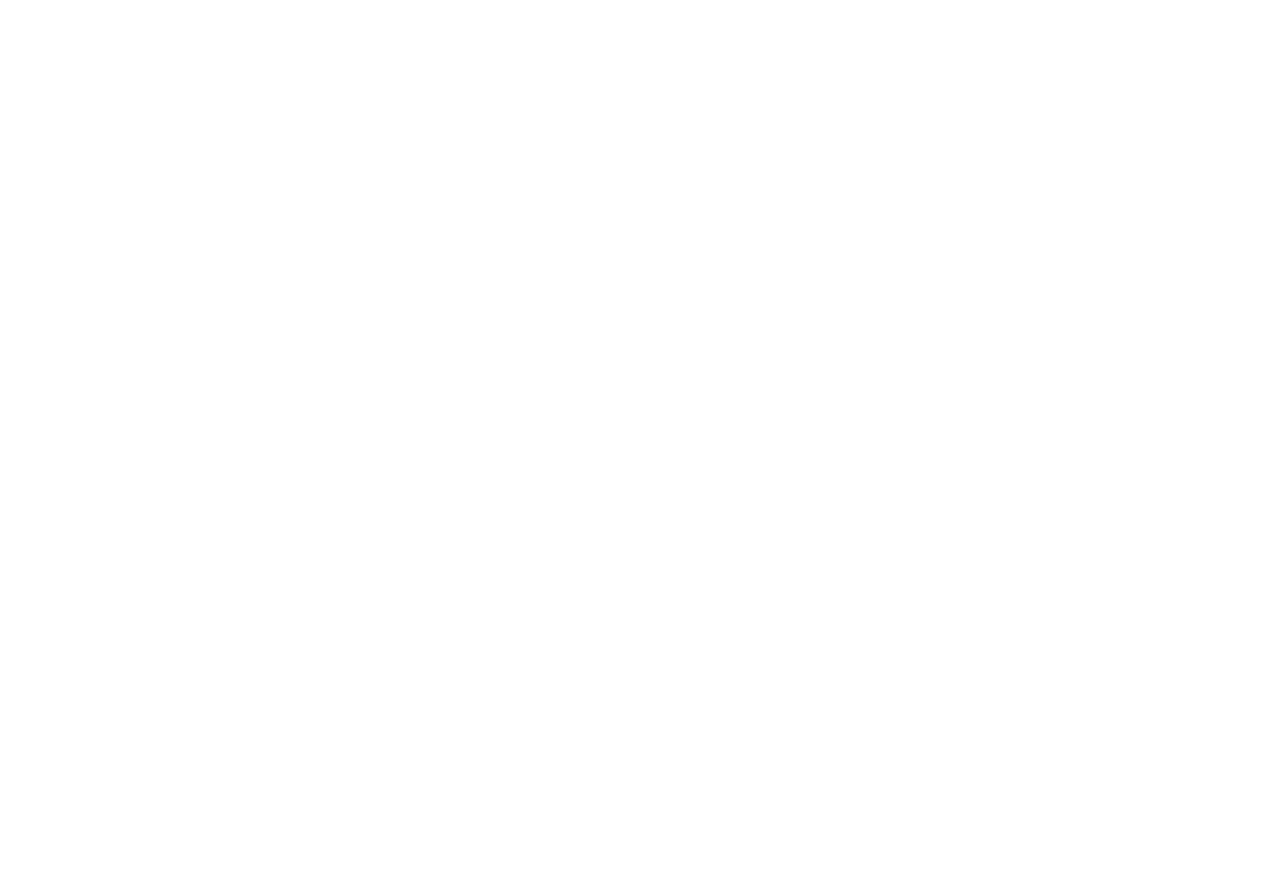
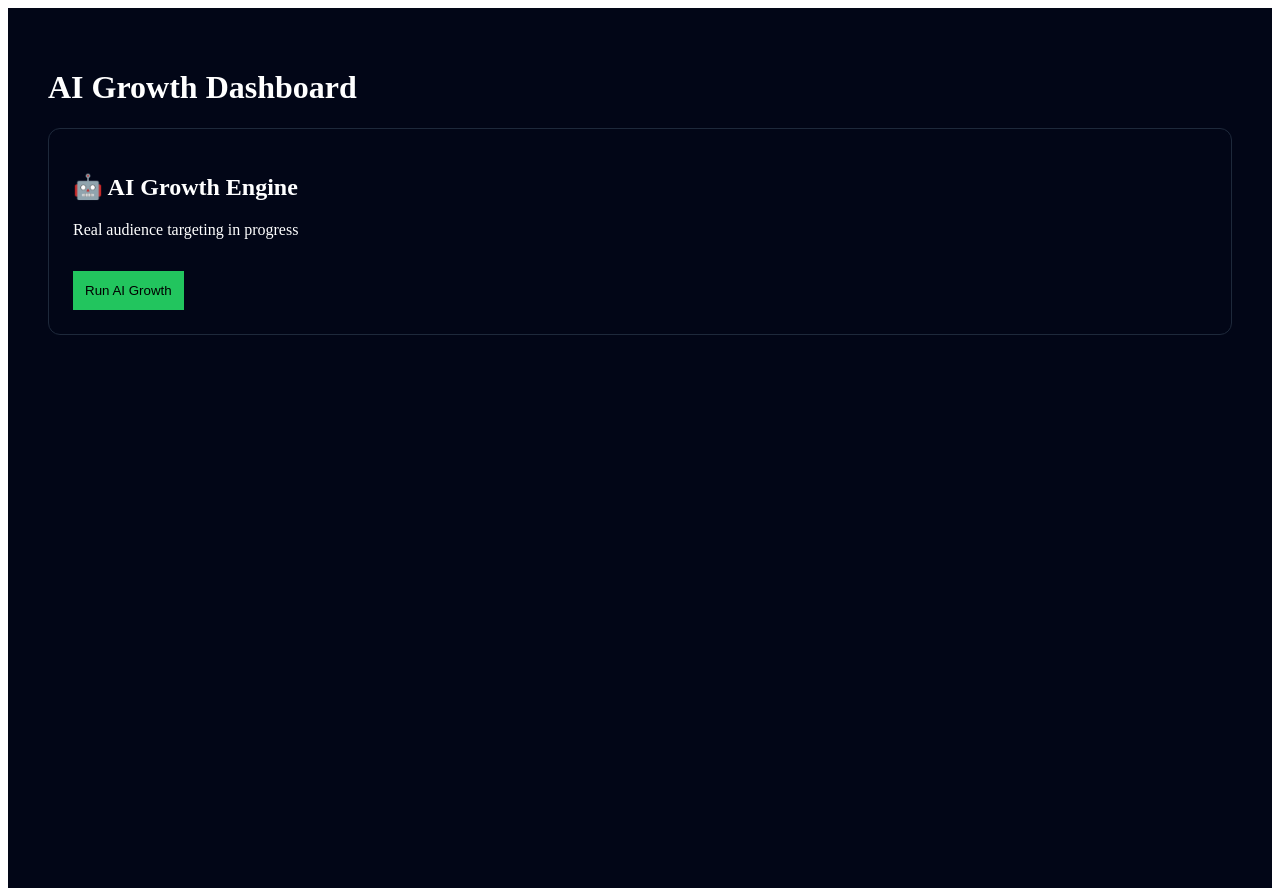
Before and after one commit to yooneaintchue161287-beep/socialmediagrow, a Next.js app: page /dashboard in a window 1280 px wide. Before the commit the page ends 800 px from the top, so only its background shows below. Built offline with nearby package versions, Linux system fonts and the light colour scheme; no server answers.

Commit message:
Update dashboard.js

```diff
--- a/pages/dashboard.js
+++ b/pages/dashboard.js
@@ -2,22 +2,11 @@ import { useEffect, useState } from "react";
 import { useRouter } from "next/router";
 
 export default function Dashboard() {
-  const router = useRouter();
-  const [loading, setLoading] = useState(true);
-
-  useEffect(() => {
-    fetch("/api/me")
-      .then((res) => res.json())
-      .then((user) => {
-        if (user.subscription !== "active") {
-          router.push("/pricing");
-        } else {
-          setLoading(false);
-        }
-      });
-  }, []);
-
-  if (loading) return <p style={{ color: "#fff" }}>Checking subscription...</p>;
+const runAI = async () => {
+  const res = await fetch("/api/run-ai");
+  const data = await res.json();
+  alert(data.message);
+};
 
   return (
     <div style={styles.page}>
@@ -26,7 +15,10 @@ export default function Dashboard() {
       <div style={styles.card}>
         <h2>🤖 AI Growth Engine</h2>
         <p>Real audience targeting in progress</p>
-        <button style={styles.button}>Run AI Growth</button>
+        <button onClick={runAI} style={styles.button}>
+  Run AI Growth
+</button>
+
       </div>
     </div>
   );
```
